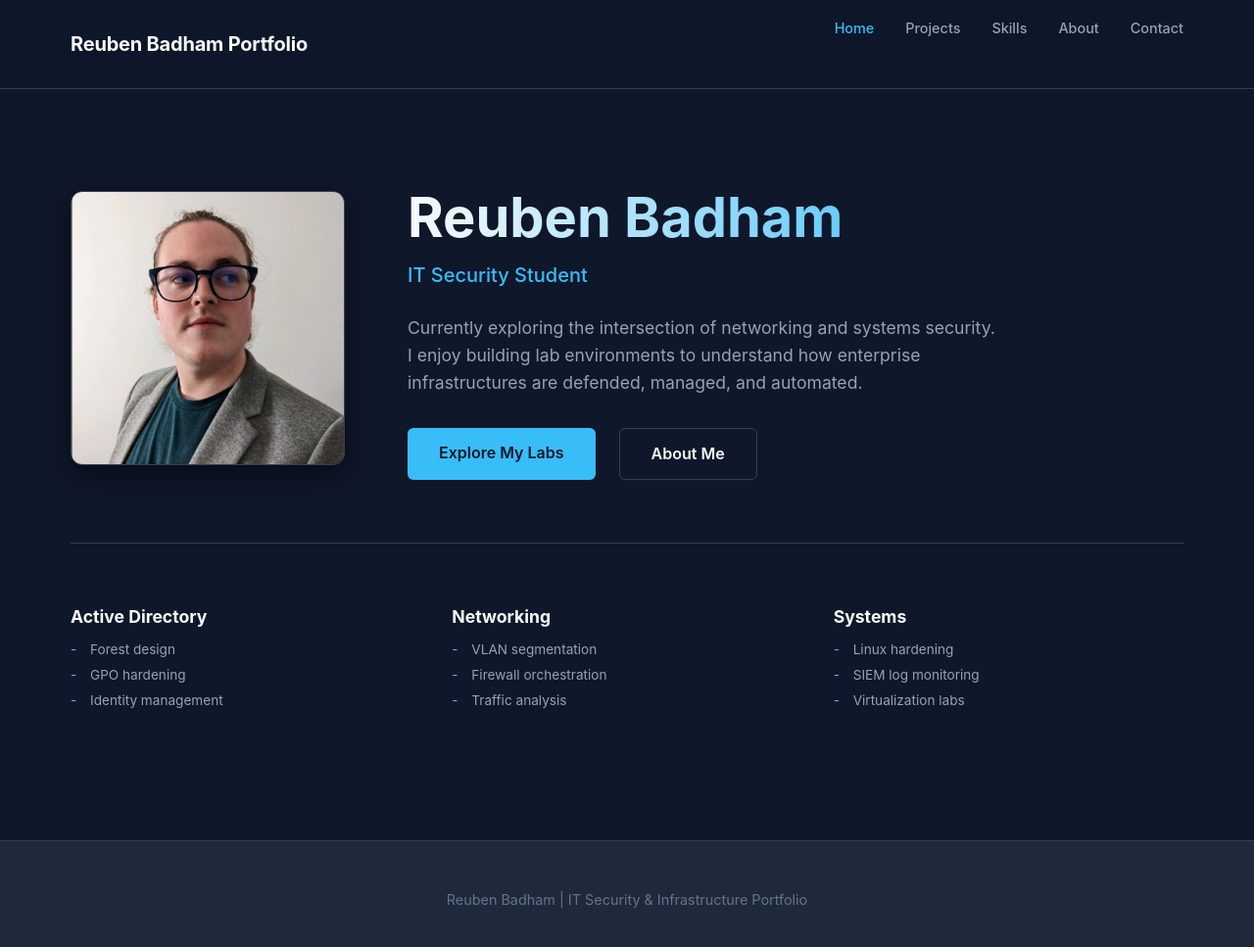
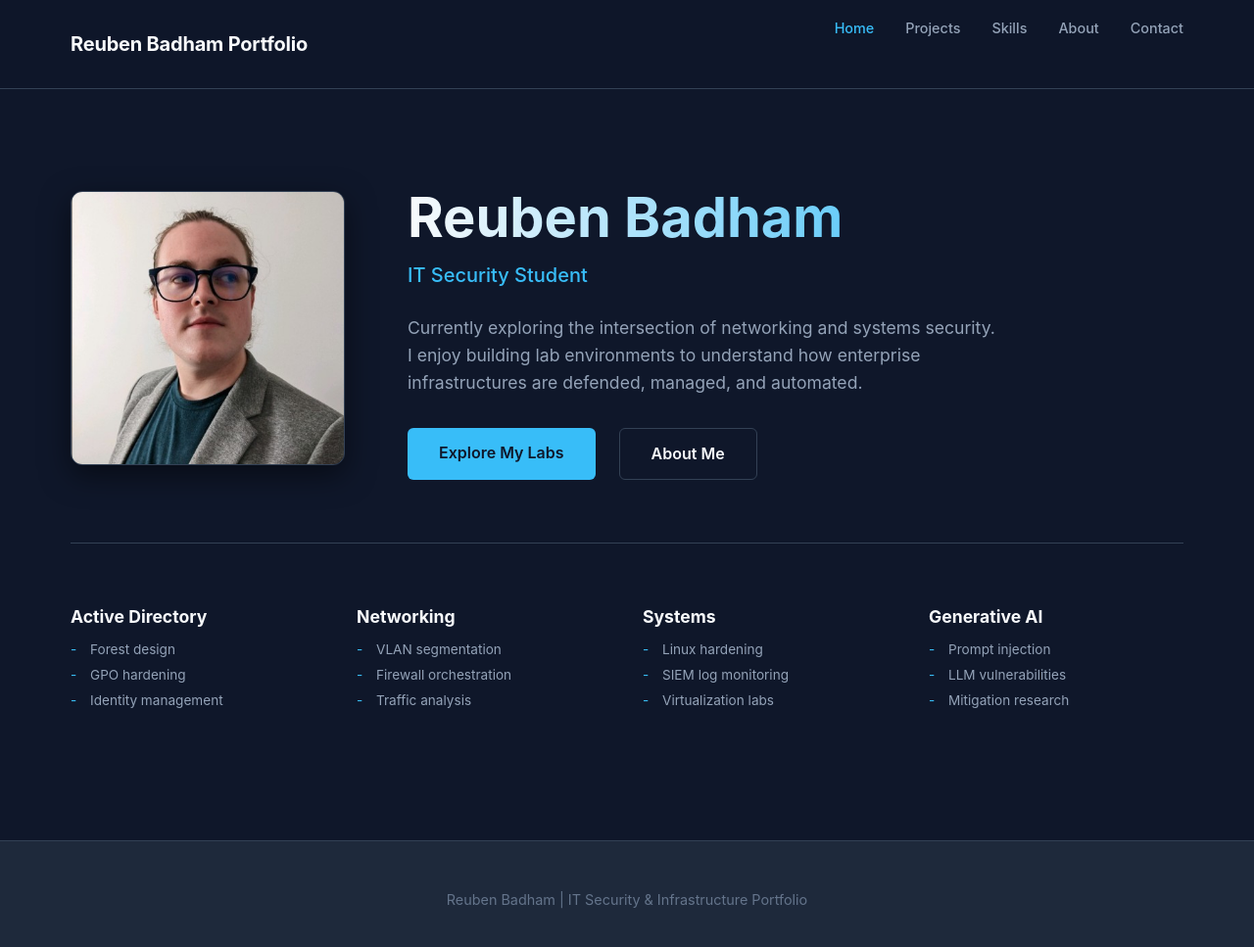
Before and after one commit to Sin9ularity1/Portfolio, a Jekyll site: the page built from index.md, in a window 1280 px wide and 978 px high. Shown: the top 967 px of the window at 98% size. Built offline with Jekyll 4.4.1, drawn with Linux system fonts in a browser that asks for light colours.

Commit message:
added genai to home page

```diff
--- a/assets/style.css
+++ b/assets/style.css
@@ -181,7 +181,7 @@ nav {
 /* --- Quick Stats --- */
 .quick-stats {
   display: grid;
-  grid-template-columns: repeat(3, 1fr);
+  grid-template-columns: repeat(4, 1fr);
   gap: 2rem;
   padding: 4rem 0;
 }
--- a/index.md
+++ b/index.md
@@ -49,4 +49,12 @@ layout_class: home-page
             <li>Virtualization labs</li>
         </ul>
     </div>
+    <div class="stat-item">
+        <h3>Generative AI</h3>
+        <ul>
+            <li>Prompt injection</li>
+            <li>LLM vulnerabilities</li>
+            <li>Mitigation research</li>
+        </ul>
+    </div>
 </div>
```
